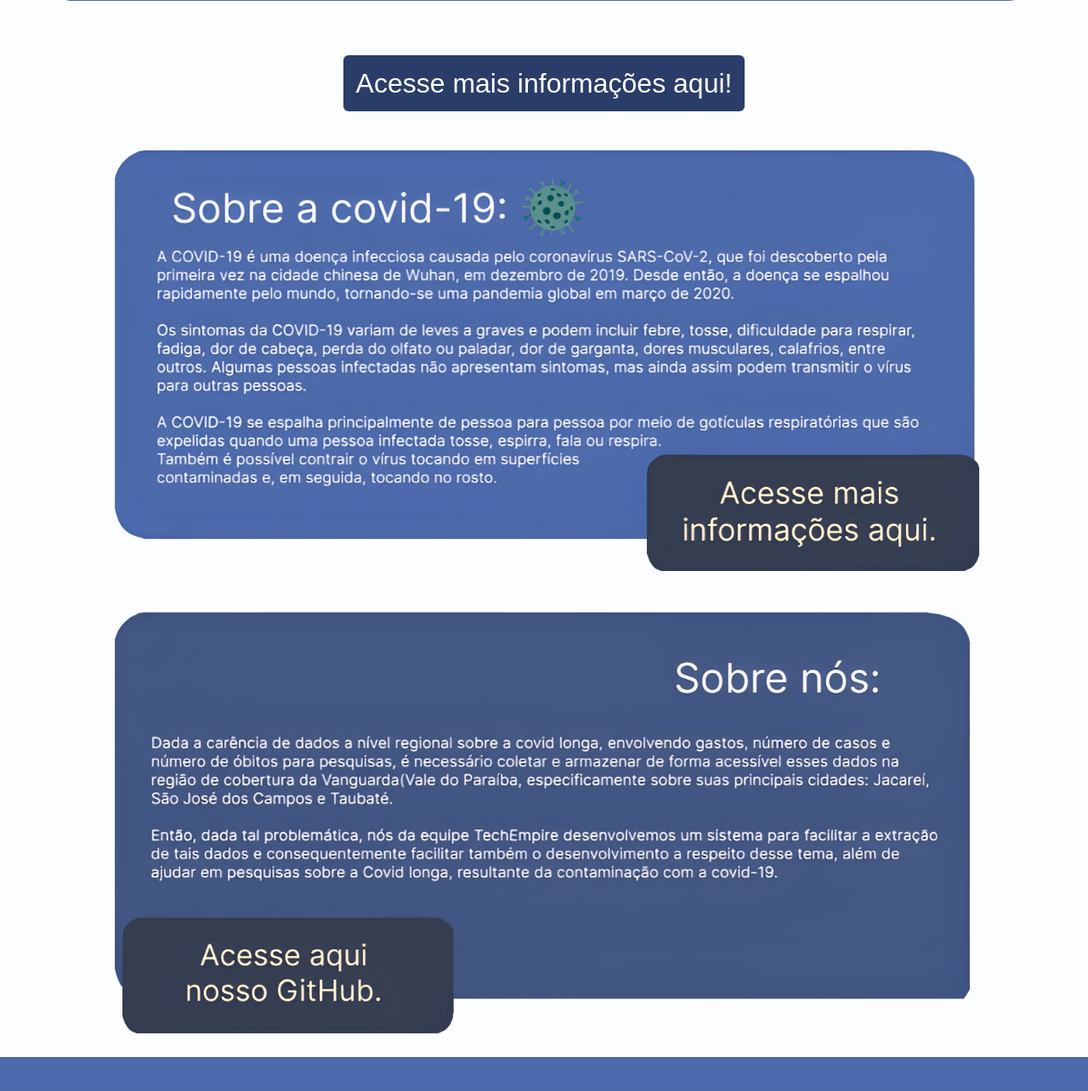
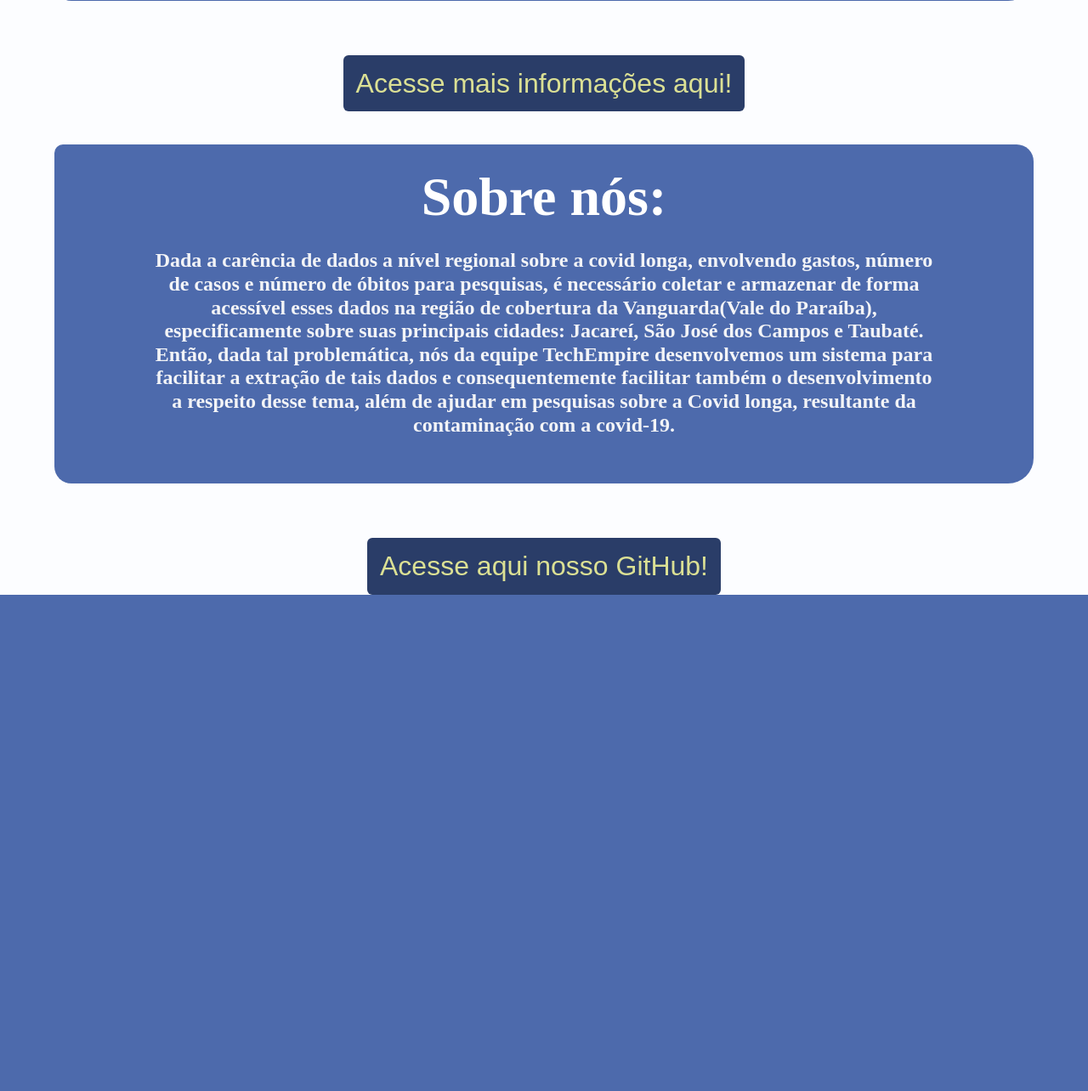
Before and after one commit to APIEquipe/EquipeTechEmpireAPI, a Python web app: template FrontEnd/templates/sobre.html in a window 1280 px wide; the page is wider, and only the part inside the window is pictured. Shown: the part 647-1931 px from the top of that part at 85% size. After the commit the page ends 1347 px from the top of that part, so only its background shows below. Run offline with Jinja, Linux system fonts and the light colour scheme; the template is opened without the code that fills it, so the values that code supplies are empty.

Commit message:
Finalização das correções na página Sobre.html

```diff
--- a/FrontEnd/static/css/formas.css
+++ b/FrontEnd/static/css/formas.css
@@ -13,7 +13,7 @@
     font-size: 8vh;
     text-align:center;
     letter-spacing: 5%;
-    color: #FFFFFF;
+    color: #ffffff;
     border-radius: 10px 20px 30px;
     margin-top: 3%;
   }
@@ -32,7 +32,7 @@
       border-radius: 6px;
       padding: 15px;
       cursor: pointer;
-      color: #fff;
+      color: #fdff9cd7;
       border: none;
       font-size: 4vh;
       cursor: pointer;
--- a/FrontEnd/templates/sobre.html
+++ b/FrontEnd/templates/sobre.html
@@ -23,15 +23,22 @@
         <br>
    </div>
 </div>
-<div class="btn"><a href="https://aminoapps.com/c/crie-seu-oc/page/item/como-se-tornar-humano/6PdR_G33HYIPdRmJ80kzBekv1PB4BjgeG4p"><button id="botao">Acesse mais informações aqui!</button></a></div>
+<div class="btn"><a href="/info"><button id="botao">Acesse mais informações aqui!</button></a></div>
 
+<div class="texto">
+    <div>
+        <h1>Sobre nós:</h1>
+        <h2>
+            Dada a carência de dados a nível regional sobre a covid longa, envolvendo gastos, número de casos e número de óbitos para pesquisas, é necessário coletar e armazenar de forma acessível esses dados na região de cobertura da Vanguarda(Vale do Paraíba), especificamente sobre suas principais cidades: Jacareí, São José dos Campos e Taubaté.
 
-        <h2>
-            <div class="row">
-                <div><a href='/info'><img src="../static/img/acesseinformação.png" style="width: 100%;" alt="acesso"></div></a>
-                <div><a href="http://github.com/APIEquipe/EquipeTechEmpireAPI" target="_blank"><img src="../static/img/sobrenos.png" style="width: 100%;"></a></div></a>
-            </div>
+            Então, dada tal problemática, nós da equipe TechEmpire desenvolvemos um sistema para facilitar a extração de tais dados e consequentemente facilitar também o desenvolvimento a respeito desse tema, além de ajudar em pesquisas sobre a Covid longa, resultante da contaminação com a covid-19.
         </h2>
+        <br>
+        <br>
+        <br>
+   </div>
+</div>
+<div class="btn"><a href="http://github.com/APIEquipe/EquipeTechEmpireAPI"><button id="botao">Acesse aqui nosso GitHub!</button></a></div>
 
 </div>
 {% endblock %}
```
